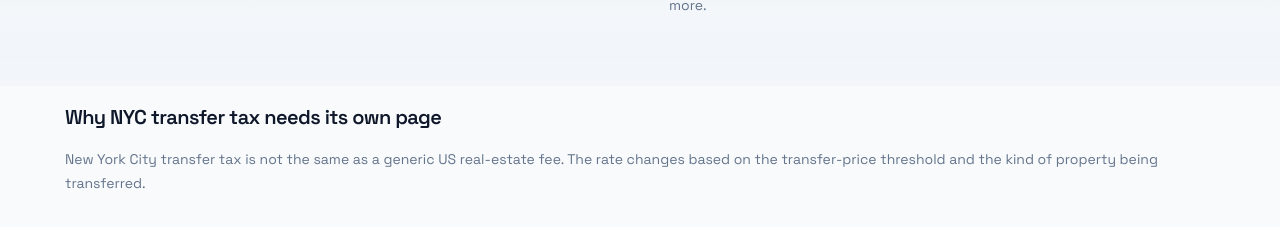
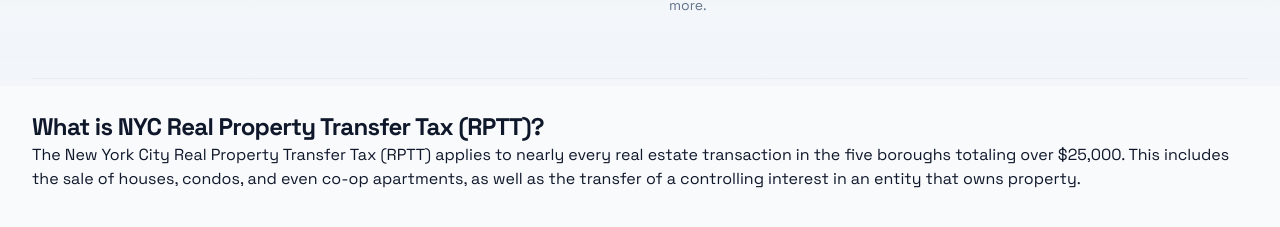
Before and after one commit to mubarak96-max/tools, a Next.js app: page /real-estate/nyc-transfer-tax-calculator in a window 1280 px wide. Shown: the part 714-941 px from the top of the page. Built offline with nearby package versions, Linux system fonts and the light colour scheme; no server answers.

Commit message:
cleanup: remove redundant NoteCard from NYC Transfer Tax component

```diff
--- a/src/app/real-estate/nyc-transfer-tax-calculator/components/NYCTransferTaxCalculator.tsx
+++ b/src/app/real-estate/nyc-transfer-tax-calculator/components/NYCTransferTaxCalculator.tsx
@@ -66,12 +66,7 @@
         />
       </section>
 
-      <NoteCard title="Why NYC transfer tax needs its own page">
-        <p>
-          New York City transfer tax is not the same as a generic US real-estate fee. The rate changes based on the
-          transfer-price threshold and the kind of property being transferred.
-        </p>
-      </NoteCard>
+
     </div>
   );
 }
```
